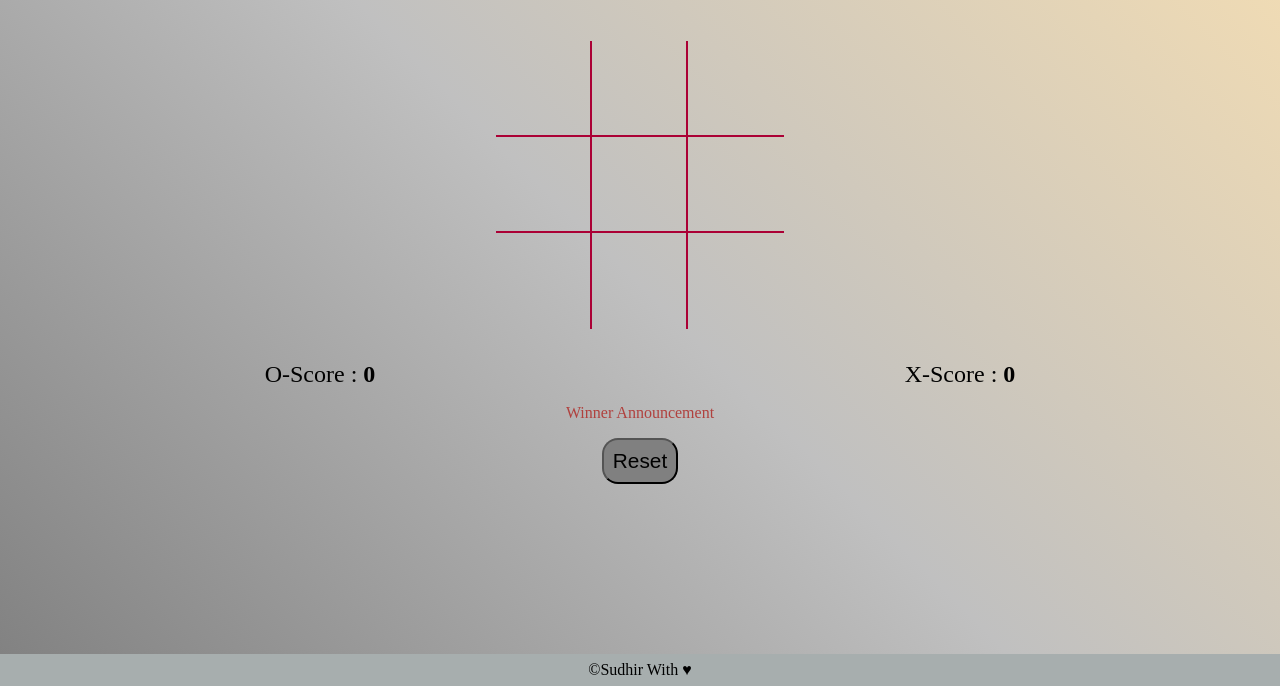
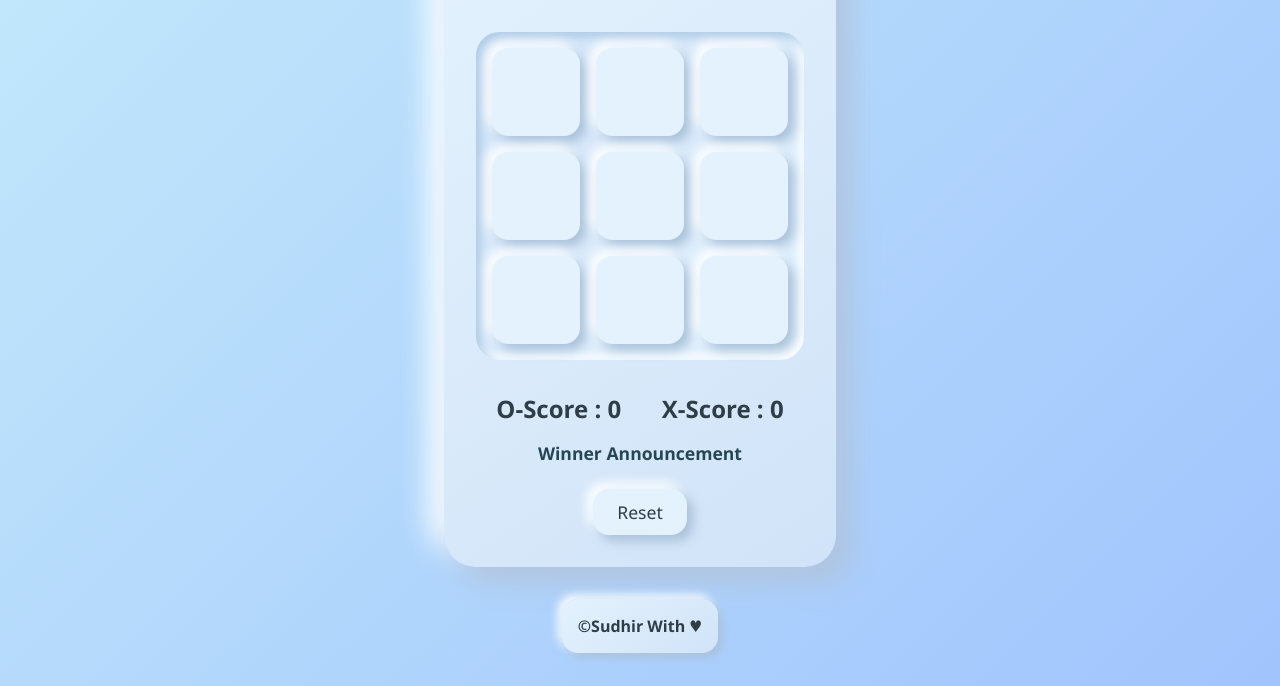
Before and after one commit to Sudhir302/X-O, a plain HTML site: page index.html in a window 1280 px wide. Shown: the part 114-800 px from the top of the page. Drawn offline with Linux system fonts and the light colour scheme.

Commit message:
added neumorphic css

```diff
--- a/script.js
+++ b/script.js
@@ -19,16 +19,16 @@ let lightMode = document.querySelector('#light-mode');
 
 function lightSystem(){
     if (lightMode.innerText ==="light off"){
-        body.style.background = "linear-gradient(45deg, black,white,black)";
+        body.style.background = "linear-gradient(135deg, #f6d365, #fda085)";
         lightMode.innerText = "light on";
-        lightMode.style.background = 'black';
+        lightMode.style.background = 'linear-gradient(135deg, #f6d365, #fda085)';
         lightMode.style.color = 'white';
     }
     else if (lightMode.innerText === "light on"){
-        body.style.background = "linear-gradient(45deg,gray, silver, wheat)";
+        body.style.background = "linear-gradient(135deg, #c2e9fb, #a1c4fd)";
         lightMode.innerText = "light off";
-        lightMode.style.background = 'white';
-        lightMode.style.color = 'black';
+        lightMode.style.background = 'linear-gradient(135deg, #c2e9fb, #a1c4fd)';
+        lightMode.style.color = 'white';
     }
 }
 
--- a/style.css
+++ b/style.css
@@ -1,94 +1,128 @@
-*{
+* {
     margin: 0;
     padding: 0;
     box-sizing: border-box;
+    font-family: 'Segoe UI', Tahoma, Geneva, Verdana, sans-serif;
 }
 
-body{
-    background:linear-gradient(45deg, gray,silver,wheat);
+body {
+    background: linear-gradient(135deg, #c2e9fb, #a1c4fd);
     height: 100vh;
-}
-h2{
-    margin-bottom: 2rem;
-}
-
-.container{
     display: flex;
     flex-direction: column;
     align-items: center;
+    justify-content: center;
+    color: #2f3e46;
 }
 
-.game{
+h2 {
+    margin-bottom: 2rem;
+    color: #2f3e46;
+    font-weight: 700;
+    text-shadow: 1px 1px 2px rgba(255, 255, 255, 0.5);
+}
+
+.container {
+    display: flex;
+    flex-direction: column;
+    align-items: center;
+    padding: 2rem;
+    border-radius: 2rem;
+    background: linear-gradient(145deg, #e3f2fd, #d1e3f8);
+    box-shadow: 15px 15px 30px #b0c4de,
+                -15px -15px 30px #ffffff;
+    transition: all 0.3s ease-in-out;
+}
+
+.game {
     display: grid;
     grid-template-columns: repeat(3, 1fr);
-    grid-template-rows: repeat(3, 1fr);
-    margin-top: 2rem;
+    gap: 1rem;
+    margin-top: 1rem;
+    background: linear-gradient(135deg, #d1e3f8, #e3f2fd);
+    padding: 1rem;
+    border-radius: 1.5rem;
+    box-shadow: inset 5px 5px 10px #aecbe5,
+                inset -5px -5px 10px #ffffff;
 }
 
-.box{
-    width: 6rem;
-    height: 6rem;
-    border-top: none;
-    border-left: none;
-    background-color: transparent;
-    font-size: 2rem;
-    border-color: #ff004f;
-    color: black;
+.box {
+    width: 5.5rem;
+    height: 5.5rem;
+    font-size: 2.5rem;
+    border: none;
+    border-radius: 1rem;
+    background: #e3f2fd;
+    color: #2f3e46;
+    box-shadow: 6px 6px 12px #a8c0d9,
+                -6px -6px 12px #ffffff;
+    transition: all 0.2s ease-in-out;
 }
 
-#three, #six, #nine{
-    border-right: none;
-}
-#seven, #eight, #nine{
-    border-bottom: none;
+.box:active {
+    box-shadow: inset 6px 6px 10px #a8c0d9,
+                inset -6px -6px 10px #ffffff;
 }
 
-
-#light button, .btn{
-    font-size: 1.3rem;
-    padding: .56rem;
-    border-radius: 1rem;
-    transition: transform .5s;
-}
-
-#reset{
-    margin-top: 1rem;
-    background-color: gray;
-}
-
-#light button:hover{
-    cursor: pointer;
-    transform: scale(1.1);
-}
-
-#reset:hover{
-    cursor: pointer;
-    transform: scale(1.1);
-    background-color: #ff004f;
-    color: white;
-}
-
-#score{
+#score {
     margin-top: 2rem;
     display: flex;
     width: 100%;
     justify-content: space-around;
     font-size: 1.5rem;
+    color: #2f3e46;
+    font-weight: 600;
 }
 
-#msg{
+#msg {
     margin-top: 1rem;
-    color: #b0413e;
+    color: #264653;
+    font-weight: 600;
+    font-size: 1.1rem;
 }
 
-footer{
-    background-color: rgb(167, 174, 174);
-    height: 2rem;
-    position:fixed;
-    bottom: 0rem;
-    width: 100%;
-    display: flex;
-    justify-content: center;
-    align-items: center;
-    color:black;
+#reset,
+#light button {
+    font-size: 1.1rem;
+    padding: 0.7rem 1.5rem;
+    border-radius: 1rem;
+    border: none;
+    margin-top: 1.5rem;
+    background: #e3f2fd;
+    color: #2f3e46;
+    box-shadow: 6px 6px 12px #a8c0d9,
+                -6px -6px 12px #ffffff;
+    transition: all 0.3s ease-in-out;
 }
+
+#reset:hover,
+#light button:hover {
+    cursor: pointer;
+    transform: scale(1.05);
+    background-color: #a1c4fd;
+    color: white;
+}
+
+#reset:active,
+#light button:active {
+    box-shadow: inset 6px 6px 10px #a8c0d9,
+                inset -6px -6px 10px #ffffff;
+}
+
+footer {
+    margin-top: 2rem;
+    background: linear-gradient(145deg, #e3f2fd, #d1e3f8);
+    color: #2f3e46;
+    padding: 1rem;
+    border-radius: 1rem;
+    font-weight: bold;
+    box-shadow: 4px 4px 10px #a8c0d9,
+                -4px -4px 10px #ffffff;
+}
+
+
+#light{
+    position: absolute;
+    top: 0;
+    right: 3rem;
+}
```
